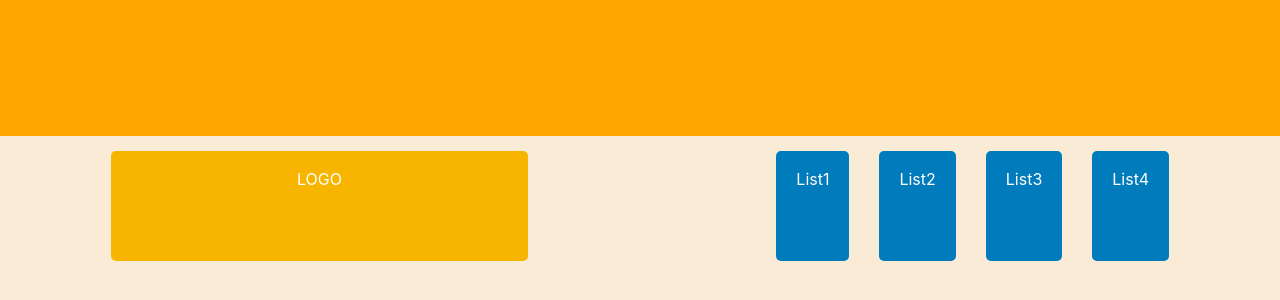
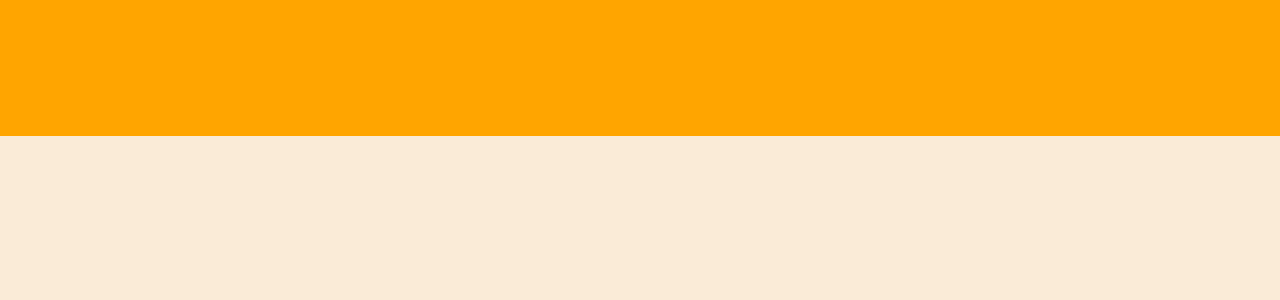
Before and after one commit to Cherry0202/Watarium, a Nuxt app: page / in a window 1280 px wide. Shown: the part 944-1244 px from the top of the page. Built offline with nearby package versions, Linux system fonts and the light colour scheme.

Commit message:
[update] index

```diff
--- a/pages/index.vue
+++ b/pages/index.vue
@@ -1,19 +1,19 @@
 <template>
   <div class="container">
     <div class="wrapper">
+      <!--      <Nav />-->
       <Top />
-      <Nav />
     </div>
   </div>
 </template>
 
 <script>
 import Top from '~/components/Top.vue'
-import Nav from '~/components/Nav.vue'
+// import Nav from '~/components/Nav.vue'
 export default {
   components: {
-    Top,
-    Nav
+    Top
+    // Nav
   }
 }
 </script>
```
